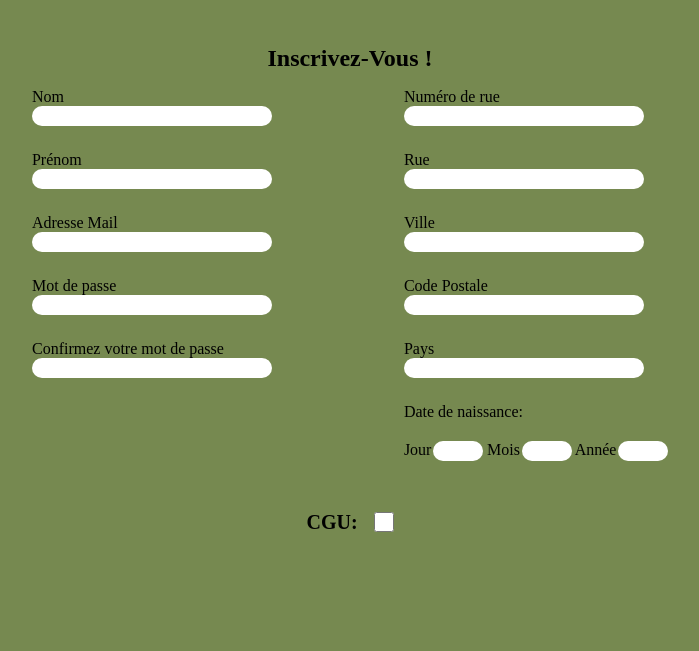
After one commit to CanberraMenthonnex/ProjetEve-EcoCommerce, a PHP site: page /views/sign-customer-page.php in a window 1280 px wide. The commit adds this page. Shown: the part 149-800 px from the top of the page, without its empty margins (290-989 px from the left). Run offline with PHP 8.4, Linux system fonts and the light colour scheme; some libraries are stand-ins or nearby versions.

Commit message:
:lipstick: add sign customer view

```diff
--- a/configuration/dbconfiguration.php
+++ b/configuration/dbconfiguration.php
@@ -2,4 +2,4 @@
 const DB_HOST = "localhost";
 const DB_NAME = "back_office";
 const DB_USERNAME = "root";
-const DB_PASSWORD = "";
+const DB_PASSWORD = "root";
--- a/constant/routes.php
+++ b/constant/routes.php
@@ -4,4 +4,5 @@ const ADMIN_LOGOUT_ROUTE = "/admin/logout";
 const ADMIN_CREATE_PRODUCT_ROUTE = "/admin/product/form";
 const ADMIN_GET_PRODUCT_ROUTE = "/admin/product/stock";
 const ADMIN_DELETE_PRODUCT_ROUTE = "/admin/product/";
+const CUSTOMER_GET_SIGN_ROUTE = "/customer/sign";
 const HOME_ROUTE = "/";
--- a/public/index.php
+++ b/public/index.php
@@ -38,6 +38,11 @@ try {
         \Controller\ProductController::listingProduct();
     });
 
+
+    $router->get(CUSTOMER_GET_SIGN_ROUTE, function(){
+        \Controller\SignCustomerPage::signCustomerPage();
+    });
+
     $router->get(ADMIN_DELETE_PRODUCT_ROUTE . ":id", function($id) {
         \Controller\ProductController::removeProduct($id);
     });
--- a/public/style/common.css
+++ b/public/style/common.css
@@ -8,6 +8,7 @@
 * {
     margin : 0;
     padding: 0;
+    box-sizing: border-box;
 }
 
 a {
--- /dev/null
+++ b/public/style/customerSign.css
@@ -0,0 +1,77 @@
+body {
+    background-color: var(--light-green);
+}
+
+.form_sign{
+    display: flex;
+    flex-direction: column;
+    justify-content: center;
+    align-items: center;
+    height: 80vh;
+}
+
+form{
+    display: block;
+    width: 60%;
+}
+
+
+strong{
+    font-size: 20px;
+}
+
+input{
+    border-radius: 10px;
+    height: 20px;
+    border: none;
+
+}
+
+.form1{
+    display: flex;
+    flex-direction: column;
+}
+
+
+.form_content{
+    display: flex;
+    justify-content: space-around;
+    margin-top: 1rem;
+}
+
+
+.form1>.input_date_naissance{
+    display: block;
+
+}
+
+.form1>label{
+    display: flex;
+    justify-content: space-between;
+    flex-direction: column;
+}
+
+
+.form1>label>input{
+    width: 15rem;
+    margin-bottom: 25px;
+
+}
+
+.cgu_checkbox{
+    width: 20px;
+    margin-left: 1rem;
+}
+
+form>label{
+    display: flex;
+    align-items: center;
+    justify-content: center;
+    margin-top: 50px;
+}
+
+.input_date_naissance>label>input{
+    width: 50px;
+    margin-top: 20px;
+    margin-left: 0.10rem;
+}
--- a/views/inc/header.php
+++ b/views/inc/header.php
@@ -7,7 +7,7 @@
         </nav>
         <div class="head-items">
             <form class="search-bar" method="GET">
-                <input type="text" class="search-bar--input" name="search" size="30" placeholder="Rechercher un produit...">
+                <input type="text" class="search-bar--input" name="search" size="30" placeholder="Rechercher un produit..." autocomplete="off">
                 <button class="search-bar--submit">
                     <img src="/img/search.svg" title="search" alt="search" class="search-bar--icon"/>
                 </button>
--- /dev/null
+++ b/views/sign-customer-page.php
@@ -0,0 +1,41 @@
+<!DOCTYPE html>
+<html lang="fr">
+<head>
+    <meta charset="UTF-8">
+    <meta name="viewport" content="width=device-width, initial-scale=1.0">
+    <link rel="stylesheet" href="/style/common.css">
+    <link rel="stylesheet" href="/style/header.css" />
+    <link rel="stylesheet" href="/style/customerSign.css">
+    <title>New profil</title>
+</head>
+<body>
+    <?php require_once "inc/header.php"?>
+
+    <article class="form_sign">
+        <h1>Inscrivez-Vous !</h1>
+        <form action="<?=MAIN_PATH?>users/signin" method ="POST">
+            <div class="form_content">
+                <div class="form1">
+                    <label>Nom <input id="new_lastname" name="new_lastname" type="text" autocomplete="off"></label>
+                    <label>Prénom <input id="new_firstname" name="new_firstname" type="text" autocomplete="off"></label>
+                    <label>Adresse Mail <input id="new_email" name="new_email" type="text"autocomplete="off"></label>
+                    <label>Mot de passe<input id="new_pwd" name="new_pwd" type="text" autocomplete="off"></label>
+                    <label>Confirmez votre mot de passe<input id="new_pwd_check" name="new_pwd_check" type="text" autocomplete="off"></label>
+                </div>
+                <div class="form1">
+                    <label for="Num_rue">Numéro de rue<input type="text" autocomplete="off"></label>
+                    <label for="Rue">Rue<input type="text" autocomplete="off"></label>
+                    <label for="Code_Postal">Ville<input type="text" autocomplete="off"></label>
+                    <label for="Ville">Code Postale<input type="text" autocomplete="off"></label>
+                    <label for="Pays">Pays<input type="text" autocomplete="off"></label>
+                    <label class="input_date_naissance">Date de naissance:<br>
+                        <label for="Jour">Jour<input type="text" autocomplete="off"></label>
+                        <label for="Mois">Mois<input type="text" autocomplete="off"></label>
+                        <label for="Année">Année<input type="text" autocomplete="off"></label>
+                    </label>
+                </div>
+
+            </div>
+            <label><strong>CGU:</strong><input type="checkbox" class="cgu_checkbox"></label>
+        </form>
+    </article>
```
Also changed, not shown: controllers/SignCustomerPage.php (added, +10 -0 lines), views/sign-page.php (deleted, +0 -19 lines), public/img/logo.svg.
